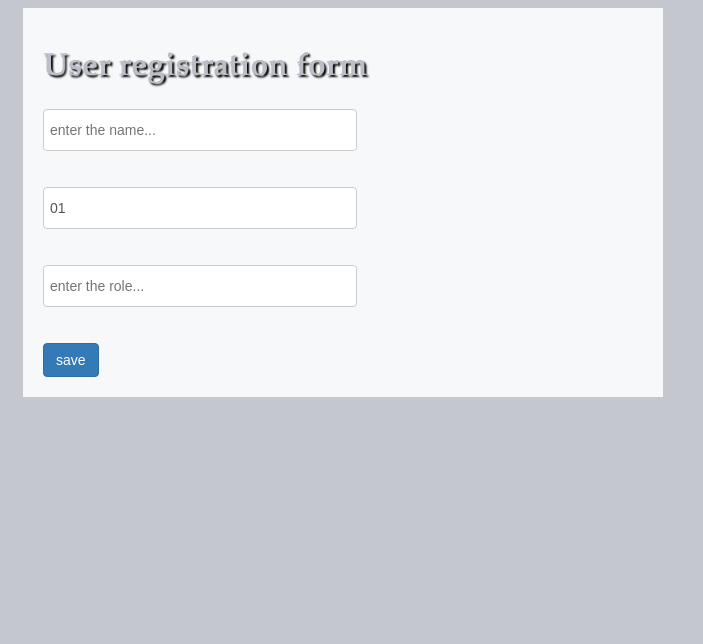
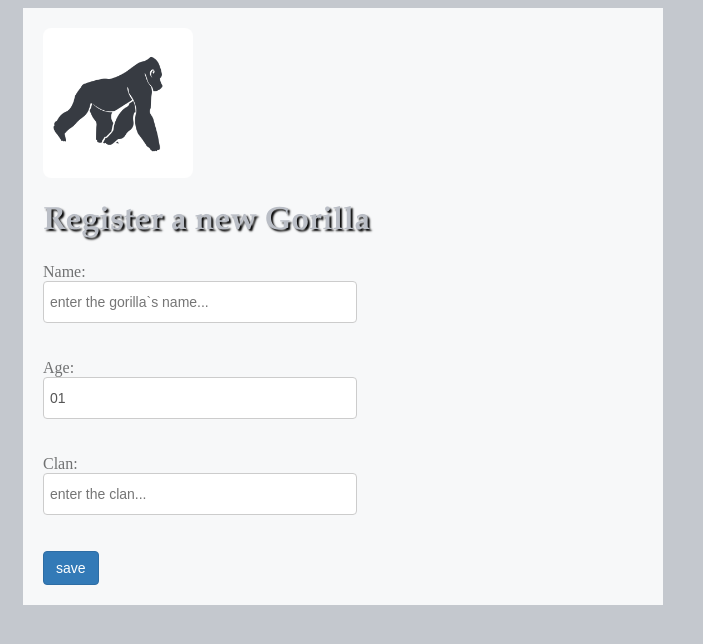
Before and after one commit to Leonamquintao/node-api, a website: page client/index.html in a window 1280 px wide. Shown: the whole page, without its empty margins (0-703 px from the left). Drawn offline with Linux system fonts and the light colour scheme.

Commit message:
layout improvements

```diff
--- a/client/css/master.css
+++ b/client/css/master.css
@@ -21,6 +21,15 @@ body {
   color: #babec6;
   text-shadow: 2px 2px 2px #000;
   font-family: "Palatino Linotype", "Book Antiqua", Palatino, serif;
+}
+
+label {
+  color: #707172;
+}
+
+.img-logo {
+  border-radius: 8px;
+  width: 150px;
 }
 
 .btn {
--- a/client/index.html
+++ b/client/index.html
@@ -2,20 +2,34 @@
 <html>
   <head>
     <meta charset="utf-8">
-    <title>Home Page</title>
-
+    <title>Gorilla Register</title>
     <link rel="stylesheet" href="/css/master.css">
+    <link rel="shortcut icon" type="image/png" href="images/favicon.png" />
   </head>
   <body>
     <div class="container">
       <div class="content">
-        <h1 class="form-title">User registration form</h1>
+
+        <div class="image">
+          <img class="img-logo" src="images/gorilla-gif.gif" alt="">
+        </div>
+
+        <h1 class="form-title">Register a new Gorilla</h1>
+
         <form class="" action="index.html" method="post">
-          <input class="form-control" type="text" name="name" value="" placeholder="enter the name..."><br /><br />
+
+          <label for="name">Name:</label>
+          <input class="form-control" type="text" name="name" value="" placeholder="enter the gorilla`s name..."><br /><br />
+
+          <label for="age">Age:</label>
           <input class="form-control" type="number" name="age" value="01"><br /><br />
-          <input class="form-control" type="text" name="role" value="" placeholder="enter the role..."><br /><br />
+
+          <label for="name">Clan:</label>
+          <input class="form-control" type="text" name="clan" value="" placeholder="enter the clan..."><br /><br />
+
           <input class="btn btn-primary" type="submit" value="save">
         </form>
+
       </div>
     </div>
 
```
Also changed, not shown: index.js (+14 -14 lines), client/images/favicon.png (added), client/images/gorilla-gif.gif (added), readme.md.
